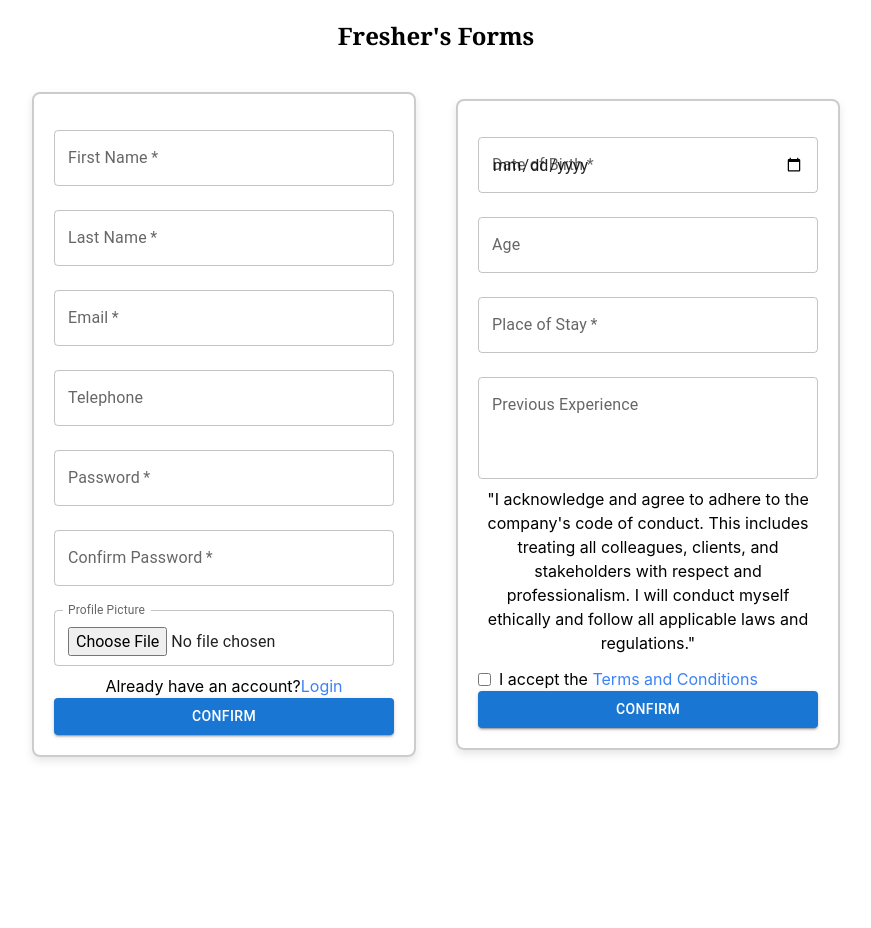
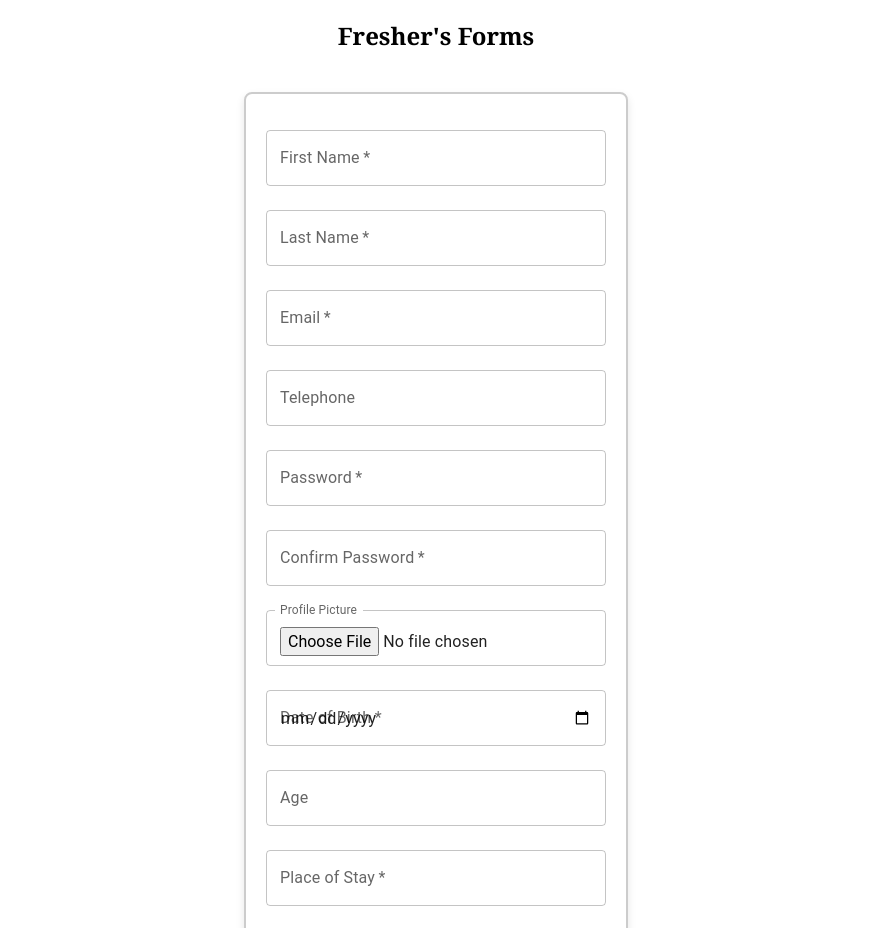
Before and after one commit to Jerry-Khobby/workers-attendance-management-system, a React (Create React App) app in the folder client/: page / in a window 1280 px wide. Shown: the top 928 px of the page, without its empty margins (204-1075 px from the left). Built offline with nearby package versions, Linux system fonts and the light colour scheme.

Commit message:
cant find the bug here

```diff
--- a/client/src/component/worker/signup.jsx
+++ b/client/src/component/worker/signup.jsx
@@ -2,44 +2,12 @@ import React, { useState} from 'react';
 import TextField from '@mui/material/TextField';
 import Button from '@mui/material/Button';
 import Box from '@mui/material/Box';
+import axios from 'axios';
 
 const SignUpForm = () => {
-  const [passwordMatch, setPasswordMatch] = useState(true);
-  const handleSubmit = async (event) => {
-
-    event.preventDefault();
-    if (!passwordMatch) {
-      console.log('Passwords do not match. Please check and try again.');
-      return;
-    }
-
-    try {
-      // Make a POST request to your Django backend
-      const response = await fetch('http://127.0.0.1:8000/api/users/', {
-        method: 'POST',
-        headers: {
-          'Content-Type': 'application/json',
-        },
-        body: JSON.stringify({
-          ...basicInfo,
-          ...additionalInfo,
-        }),
-      });
-
-      if (response.ok) {
-        console.log('Form submitted successfully!');
-        // Add any additional logic after a successful submission
-      } else {
-        console.error('Error submitting the form:', response.statusText);
-        // Handle the error as needed
-      }
-    } catch (error) {
-      console.error('Error:', error.message);
-      // Handle the error as needed
-    }
-  };
-
-  const [basicInfo, setBasicInfo] = useState({
+//Handle the form submission ,
+// handle the changing of the value in the field
+const [formData, setFormData] = useState({
   firstName: '',
   lastName: '',
   email: '',
@@ -47,45 +15,95 @@ const SignUpForm = () => {
   password: '',
   confirmPassword: '',
   profilePicture: null,
-  });
-
-  const [additionalInfo, setAdditionalInfo] = useState({
   dateOfBirth: '',
+  age: '',
   placeOfStay: '',
   previousExperience: '',
   acceptTerms: false,
-    age:''
 });
 
-  const handleBasicInfoChange = (event) => {
-    const { name, value } = event.target;
-      // Validate telephone number to be exactly 10 digits
-  if (name === 'telephone' && !/^\d{10}$/.test(value)) {
-    // Display an error message or handle it as needed
-    console.log('Invalid telephone number. Please enter exactly 10 digits.');
+const handleChange = (event) => {
+  const { name, value, type, checked, files } = event.target;
+
+  // Special handling for file input
+  if (type === 'file') {
+    setFormData((prevData) => ({
+      ...prevData,
+      [name]: files[0],
+    }));
+  } else if (type === 'checkbox') {
+    setFormData((prevData) => ({
+      ...prevData,
+      [name]: checked,
+    }));
+  } else {
+    setFormData((prevData) => ({
+      ...prevData,
+      [name]: value,
+    }));
+  }
+};
+
+const handleSubmit = async (event) => {
+  event.preventDefault();
+  // Check if passwords match
+  if (formData.password !== formData.confirmPassword) {
+    // Display error message or handle password mismatch as needed
+    console.error('Passwords do not match');
     return;
   }
-    setBasicInfo((prevInfo) => ({ ...prevInfo, [name]: value }));
+
+  // Create a new object with only the necessary fields
+  const userData = {
+    first_name: formData.firstName,
+    last_name: formData.lastName,
+    email: formData.email,
+    telephone: formData.telePhone,
+    password: formData.confirmPassword,  // Send confirm password if they match
+    image: formData.profilePicture,
+    date_of_birth: formData.dateOfBirth,
+    age: formData.age,
+    place_of_stay: formData.placeOfStay,
+    previous_experience: formData.previousExperience,
   };
 
-  const handlePasswordChange = (event) => {
-    const { name, value } = event.target;
-    const confirmPassword = basicInfo.confirmPassword;
+  try {
+    // Send the data to the backend using fetch or your preferred HTTP library
+    const response = await fetch('http://127.0.0.1:8000/api/users/', {
+      method: 'POST',
+      headers: {
+        'Content-Type': 'application/json',
+        'X-CSRFToken': document.cookie.match(/csrftoken=([^;]*)/)[1],
+      },
+      body: JSON.stringify(userData),
+    });
 
-    // Check if passwords match
-    setPasswordMatch(confirmPassword === value);
-
-    setBasicInfo((prevInfo) => ({ ...prevInfo, [name]: value }));
+    if (response.ok) {
+      console.log('User created successfully');
+      // Reset the form after successful submission
+      setFormData({
+        firstName: '',
+        lastName: '',
+        email: '',
+        telePhone: '',
+        password: '',
+        confirmPassword: '',
+        profilePicture: null,
+        dateOfBirth: '',
+        age: '',
+        placeOfStay: '',
+        previousExperience: '',
+        acceptTerms: false,
+      });
+    } else {
+      console.error('Error creating user:', response.statusText);
+      // Handle errors or display error messages as needed
+    }
+  } catch (error) {
+    console.error('Error creating user:', error.message);
+    // Handle errors or display error messages as needed
+  }
 };
-
-  const handleAdditionalInfoChange = (event) => {
-    const { name, value, type, checked } = event.target;
-    setAdditionalInfo((prevInfo) => ({
-      ...prevInfo,
-      [name]: type === 'checkbox' ? checked : value,
-    }));
-  };
-
 
   return (
     <div className='flex flex-col items-center justify-center mt-5 h-full w-full'>
@@ -113,8 +131,8 @@ const SignUpForm = () => {
             fullWidth
             required
             name="firstName"
-            value={basicInfo.firstName}
-            onChange={handleBasicInfoChange}
+            value={formData.firstName}
+            onChange={handleChange}
           />
           <TextField
             label="Last Name"
@@ -123,8 +141,8 @@ const SignUpForm = () => {
             fullWidth
             required
             name="lastName"
-            value={basicInfo.lastName}
-            onChange={handleBasicInfoChange}
+            value={formData.lastName}
+            onChange={handleChange}
           />
           <TextField
             label="Email"
@@ -133,9 +151,9 @@ const SignUpForm = () => {
             fullWidth
             type="email"
             required
-            value={basicInfo.email}
+            value={formData.email}
             name="email"
-            onChange={handleBasicInfoChange}
+            onChange={handleChange}
           />
           <TextField
             label="Telephone"
@@ -144,8 +162,8 @@ const SignUpForm = () => {
             fullWidth
             type="tel"
             name="telePhone"
-            value={basicInfo.telePhone}
-            onChange={handleBasicInfoChange}
+            value={formData.telePhone}
+            onChange={handleChange}
           />
             <TextField
               label="Password"
@@ -155,8 +173,8 @@ const SignUpForm = () => {
               type="password"
               required
               name="password"
-              value={basicInfo.password}
-              onChange={handlePasswordChange}
+              value={formData.password}
+              onChange={handleChange}
             />
             <TextField
               label="Confirm Password"
@@ -166,8 +184,8 @@ const SignUpForm = () => {
               type="password"
               required
               name="confirmPassword"
-              value={basicInfo.confirmPassword}
-              onChange={handlePasswordChange}
+              value={formData.confirmPassword}
+              onChange={handleChange}
             />
           {/* Image input field */}
           <TextField
@@ -179,9 +197,71 @@ const SignUpForm = () => {
   InputLabelProps={{
     shrink: true,
   }}
-              onChange={handleBasicInfoChange}
-              value={basicInfo.profilePicture}
+  value={formData.profilePicture}
+  onChange={handleChange}
 />
+            <TextField
+              label="Date of Birth"
+              variant="outlined"
+              margin="normal"
+              fullWidth
+              type="date"
+              required
+              name="dateOfBirth"
+              value={formData.dateOfBirth}
+              onChange={handleChange}
+            />
+            <TextField
+              label="Age"
+              variant="outlined"
+              margin="normal"
+              fullWidth
+              rows={3}
+              name="age"
+              value={formData.age}
+              onChange={handleChange}
+            />
+            <TextField
+              label="Place of Stay"
+              variant="outlined"
+              margin="normal"
+              fullWidth
+              required
+              name="placeOfStay"
+              value={formData.placeOfStay}
+              onChange={handleChange}
+            />
+            <TextField
+              label="Previous Experience"
+              variant="outlined"
+              margin="normal"
+              fullWidth
+              multiline
+              rows={3}
+              name="previousExperience"
+              value={formData.previousExperience}
+              onChange={handleChange}
+            />
+
+<div>
+  <p>
+  "I acknowledge and agree to adhere to the company's code of conduct. This includes treating all colleagues, clients, and stakeholders with respect and professionalism. I will conduct myself ethically and follow all applicable laws and regulations."
+  </p>
+</div>
+
+<div className="flex items-center mt-3">
+              <input
+                type="checkbox"
+                id="acceptTerms"
+                name="acceptTerms"
+                checked={formData.acceptTerms}
+                onChange={handleChange}
+                required
+              />
+              <label htmlFor="acceptTerms" className="ml-2">
+                I accept the <a href="/terms" className="text-blue-500">Terms and Conditions</a>
+              </label>
+            </div>
 
           {/* Link to login page on the same line */}
           <div style={{ display: 'flex', justifyContent: 'center', alignItems: 'center' }}>
@@ -196,94 +276,7 @@ const SignUpForm = () => {
           </Button>
         </form>
       </Box>
-      <Box
-        sx={{
-          width: { xs: '90%', sm: '80%', md: '70%', lg: '30%' }, // Adjust width for different screen sizes
-          border: '2px solid #ccc',
-          padding: '20px',
-          borderRadius: '8px',
-          textAlign: 'center',
-          boxShadow: '0 4px 8px rgba(0, 0, 0, 0.1)',
-        }}
-        className='mt-10'
-      >
-        <form onSubmit={handleSubmit}>
-          {/* Other form fields */}
-          <TextField
-              label="Date of Birth"
-              variant="outlined"
-              margin="normal"
-              fullWidth
-              type="date"
-              required
-              name="dateOfBirth"
-              value={additionalInfo.dateOfBirth}
-              onChange={handleAdditionalInfoChange}
-            />
-            <TextField
-              label="Age"
-              variant="outlined"
-              margin="normal"
-              fullWidth
-              rows={3}
-              name="age"
-              value={additionalInfo.age}
-              onChange={handleAdditionalInfoChange}
-            />
-            <TextField
-              label="Place of Stay"
-              variant="outlined"
-              margin="normal"
-              fullWidth
-              required
-              name="placeOfStay"
-              value={additionalInfo.placeOfStay}
-              onChange={handleAdditionalInfoChange}
-            />
-
-<TextField
-              label="Previous Experience"
-              variant="outlined"
-              margin="normal"
-              fullWidth
-              multiline
-              rows={3}
-              name="previousExperience"
-              value={additionalInfo.previousExperience}
-              onChange={handleAdditionalInfoChange}
-            />
-
-
-
-<div>
-  <p>
-  "I acknowledge and agree to adhere to the company's code of conduct. This includes treating all colleagues, clients, and stakeholders with respect and professionalism. I will conduct myself ethically and follow all applicable laws and regulations."
-  </p>
       </div>
-
-<div className="flex items-center mt-3">
-              <input
-                type="checkbox"
-                id="acceptTerms"
-                name="acceptTerms"
-                checked={additionalInfo.acceptTerms}
-                onChange={handleAdditionalInfoChange}
-                required
-              />
-              <label htmlFor="acceptTerms" className="ml-2">
-                I accept the <a href="/terms" className="text-blue-500">Terms and Conditions</a>
-              </label>
-            </div>
-
-
-
-          <Button type="submit" variant="contained" color="primary" fullWidth>
-            Confirm
-          </Button>
-        </form>
-      </Box>
-      </div>
-
     </div>
   );
 };
```
Lines whose indentation alone changed are shown as unchanged.
